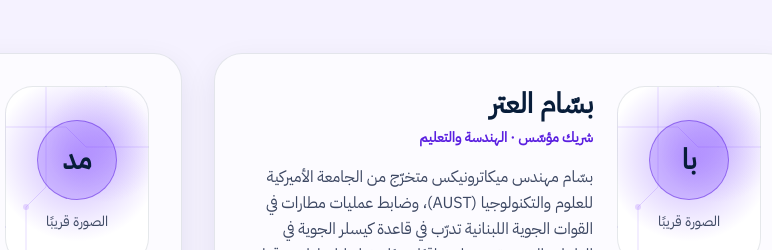
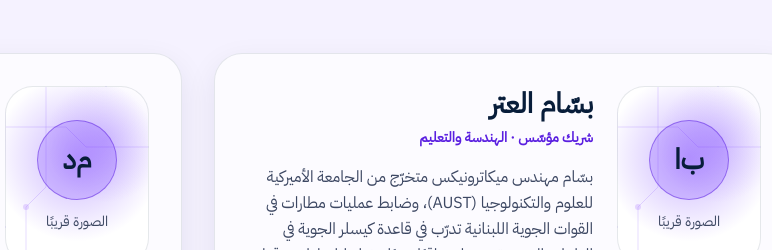
Before and after one commit to brainscope514/BrainscopeLearningCenter.com, an Astro site: page /ar/about in a window 1280 px wide. Shown: the part 1287-1537 px from the top of the page, 442-1214 px from the left. Built offline with nearby package versions, Linux system fonts and the light colour scheme; Astro itself is replaced by a stand-in of ours; a web font is replaced by a local one.

Commit message:
Update Founders.astro

```diff
--- a/src/components/Founders.astro
+++ b/src/components/Founders.astro
@@ -15,7 +15,7 @@ const initials = (name: string) =>
   name
     .split(' ')
     .map((part) => part[0])
-    .join('');
+    .join('\u200C');
 ---
 
 <Section id="founders" eyebrow={t.founders.eyebrow} title={t.founders.title} intro={t.founders.intro} tone="light">
```
